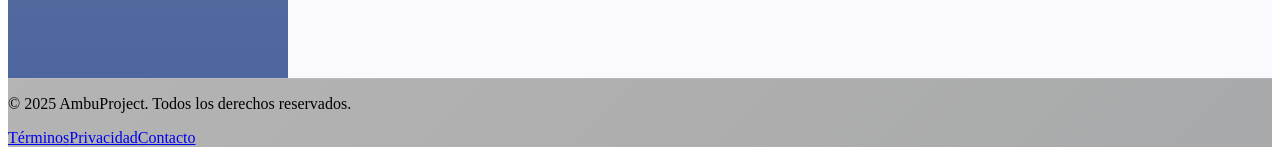
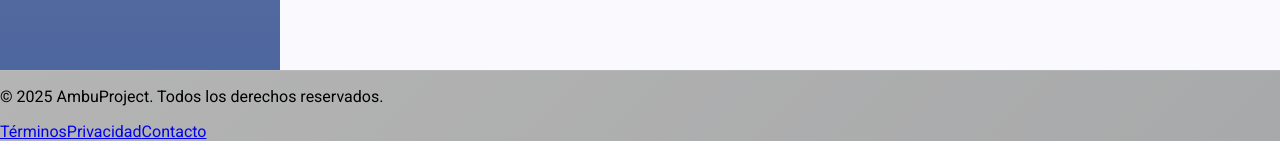
Before and after one commit to ChristianSalazar12/ambuFront, an Angular app: page / in a window 1280 px wide. Shown: the part 666-818 px from the top of the page. Built offline with nearby package versions, Linux system fonts and the light colour scheme.

Commit message:
Modificación de estilos globales del proyecto y adición de logo

```diff
--- a/src/styles.css
+++ b/src/styles.css
@@ -1 +1,26 @@
 /* You can add global styles to this file, and also import other style files */
+
+html, body { height: 100%; }
+body { margin: 0; font-family: Roboto, "Helvetica Neue", sans-serif; }
+
+html, body {
+  height: 100%;
+  margin: 0;
+}
+
+.app-container {
+  display: flex;
+  flex-direction: column;
+  min-height: 100vh;
+}
+
+.main-content {
+  flex: 1 0 auto;
+  /* padding-bottom: 2rem; */
+  position: relative;
+}
+
+app-footer {
+  flex-shrink: 0;
+  width: 100%;
+}
```
Also changed, not shown: src/assets/ambulancia.png (added).
